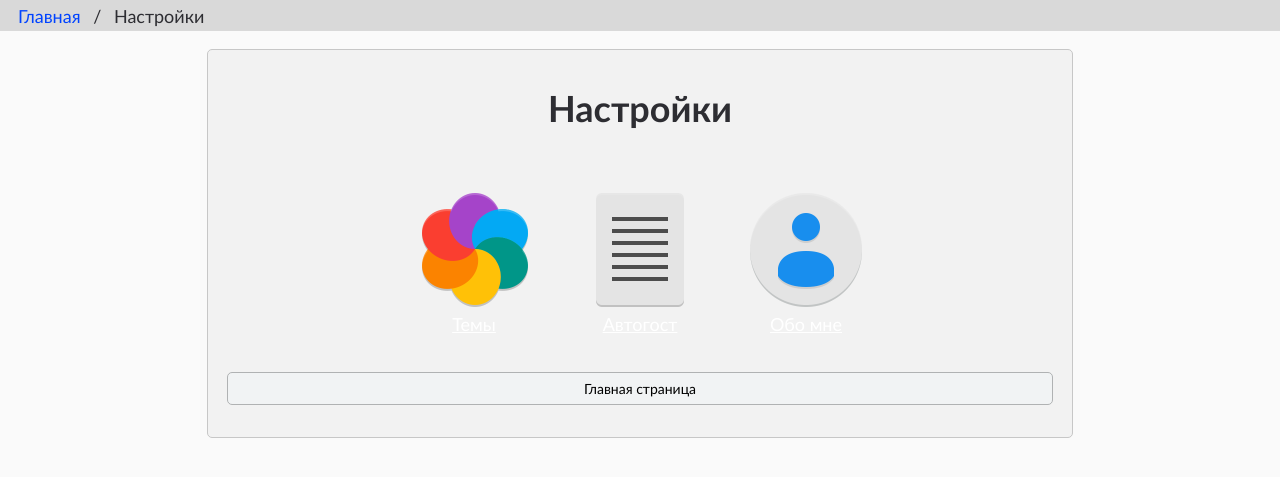
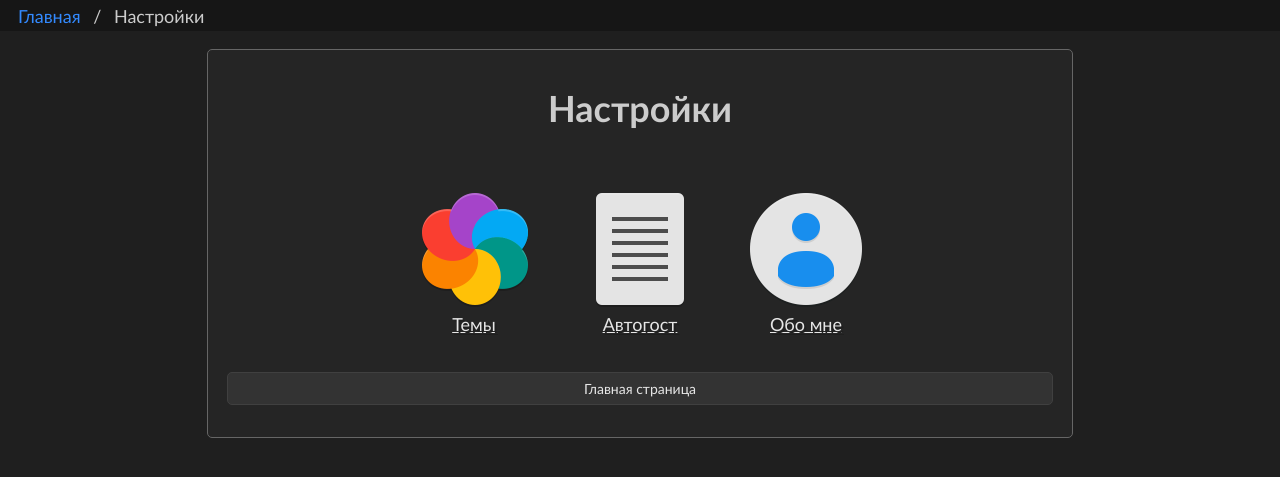
Before and after one commit to aquadim/Pockit, a PHP site: page /settings in a window 1280 px wide. Shown: the top 477 px of the page. Run offline with PHP 8.4, Linux system fonts and the light colour scheme.

Commit message:
Обновлена тема для поддержки текста на главной странице

```diff
--- a/src/Controllers/ApiController.php
+++ b/src/Controllers/ApiController.php
@@ -404,7 +404,7 @@ class ApiController {
             "suggestedFocusFg", "suggestedBorder", "destructiveBg",
             "destructiveFg", "destructiveHoverBg", "destructiveHoverFg",
             "destructiveFocusBg", "destructiveFocusFg", "destructiveBorder",
-            "sidebarBg", "sidebarWidth", "notifBg", "homeBgColor"
+            "sidebarBg", "sidebarWidth", "homeBgColor"
         ];
         // color-scheme
         $css .= 'color-scheme: '.$theme_spec['color-scheme'].';';
--- a/src/Views/Settings/HomeView.php
+++ b/src/Views/Settings/HomeView.php
@@ -11,7 +11,7 @@ class HomeView extends LayoutView {
 
 <div class='card m-1'>
 	<h1 class='text-center card-title'>Настройки</h1>
-    <div class='actions'>
+    <div class='actions shadowedFg'>
 
 		<div class='action'>
 			<img src="/img/actions/color.png"/>
--- a/wwwroot/css/pockit.css
+++ b/wwwroot/css/pockit.css
@@ -35,6 +35,11 @@ body {
 
 .mono {
     font-family: monospace;
+}
+
+.shadowedFg {
+    color: var(--shadowedFg);
+    text-shadow: var(--shadowedBg) 2px 2px;
 }
 
 .stretched-link {
@@ -234,7 +239,7 @@ input[type=file]::file-selector-button {
 	display: block;
 	width: 100%;
 	height: 100%;
-	color: #fff;
+    color: inherit;
 }
 /* End actions grid */
 
--- a/wwwroot/css/theme.css
+++ b/wwwroot/css/theme.css
@@ -1 +1,46 @@
-:root{color-scheme: light;--accent:#7B68EE;--crumbsBg:#D9D9D9;--crumbsFg:#0043FF;--pageBg:#fafafa;--pageFg:#2d2d32;--cardBg:#F2F2F2;--cardBorder:#C7C7C7;--formInputBg:#D4D4D4;--formInputHighlight:#BDBDBD;--formInputFg:#2d2d32;--formInputFocusedFg:#CCCCCC;--btnBg:#f1f3f4;--btnFg:#000;--btnBorder:#B0B2B3;--btnHoverBg:#d4d4d4;--btnHoverFg:#000;--btnFocusBg:#272727;--btnFocusFg:#000;--btnDisabledBg:#808080;--btnDisabledFg:#252525;--listBg:#eeeeec;--listBorder:#CCCCCA;--suggestedBg:#30A530;--suggestedFg:#ffffff;--suggestedBorder:#4A945B;--suggestedHoverBg:#3A662E;--suggestedHoverFg:#ffffff;--suggestedFocusBg:#25401D;--suggestedFocusFg:#ffffff;--destructiveBg:#D43F3F;--destructiveFg:#ffffff;--destructiveBorder:#C63535;--destructiveHoverBg:#B3365D;--destructiveHoverFg:#ffffff;--destructiveFocusBg:#411E1E;--destructiveFocusFg:#ffffff;--sidebarBg:#161616;--sidebarWidth:250px;--notifBg:#252525;--homeBgImage:url("/img/home/pockitLightHome.jpg");}
+:root {
+  color-scheme: dark;
+  --accent: #7b68ee;
+  --crumbsBg: #161616;
+  --crumbsFg: #338aff;
+  --pageBg: #1f1f1f;
+  --pageFg: #cccccc;
+  --cardBg: #252525;
+  --cardBorder: #666666;
+  --formInputBg: #333333;
+  --formInputHighlight: #4d4d4d;
+  --formInputFg: #bbbbbb;
+  --formInputFocusedFg: #cccccc;
+  --btnBg: #333333;
+  --btnFg: #e6e6e6;
+  --btnBorder: #404040;
+  --btnHoverBg: #4d4d4d;
+  --btnHoverFg: #e6e6e6;
+  --btnFocusBg: #272727;
+  --btnFocusFg: #ffffff;
+  --btnDisabledBg: #6b6b6b;
+  --btnDisabledFg: #252525;
+  --btnDisabledBorder: #808080;
+  --listBg: #1f1f1f;
+  --listBorder: #333;
+  --suggestedBg: #2b4b22;
+  --suggestedFg: #ffffff;
+  --suggestedHoverBg: #3a662e;
+  --suggestedHoverFg: #ffffff;
+  --suggestedFocusBg: #25401d;
+  --suggestedFocusFg: #ffffff;
+  --suggestedBorder: green;
+  --destructiveBg: #4b2224;
+  --destructiveFg: #ffffff;
+  --destructiveHoverBg: #803a3d;
+  --destructiveHoverFg: #ffffff;
+  --destructiveFocusBg: #411e1e;
+  --destructiveFocusFg: #ffffff;
+  --destructiveBorder: #733033;
+  --sidebarBg: #161616;
+  --sidebarWidth: 250px;
+  --shadowedFg: #E6E6E6;
+  --shadowedBg: #1f1f1f;
+  --homeBgColor: #39429f;
+  --homeBgImage: url("/img/home/pockitDarkHome.jpg");
+}
```
Also changed, not shown: src/Views/HomeView.php (+5 -5 lines), old.sqlite3 (deleted), 2 other files.
